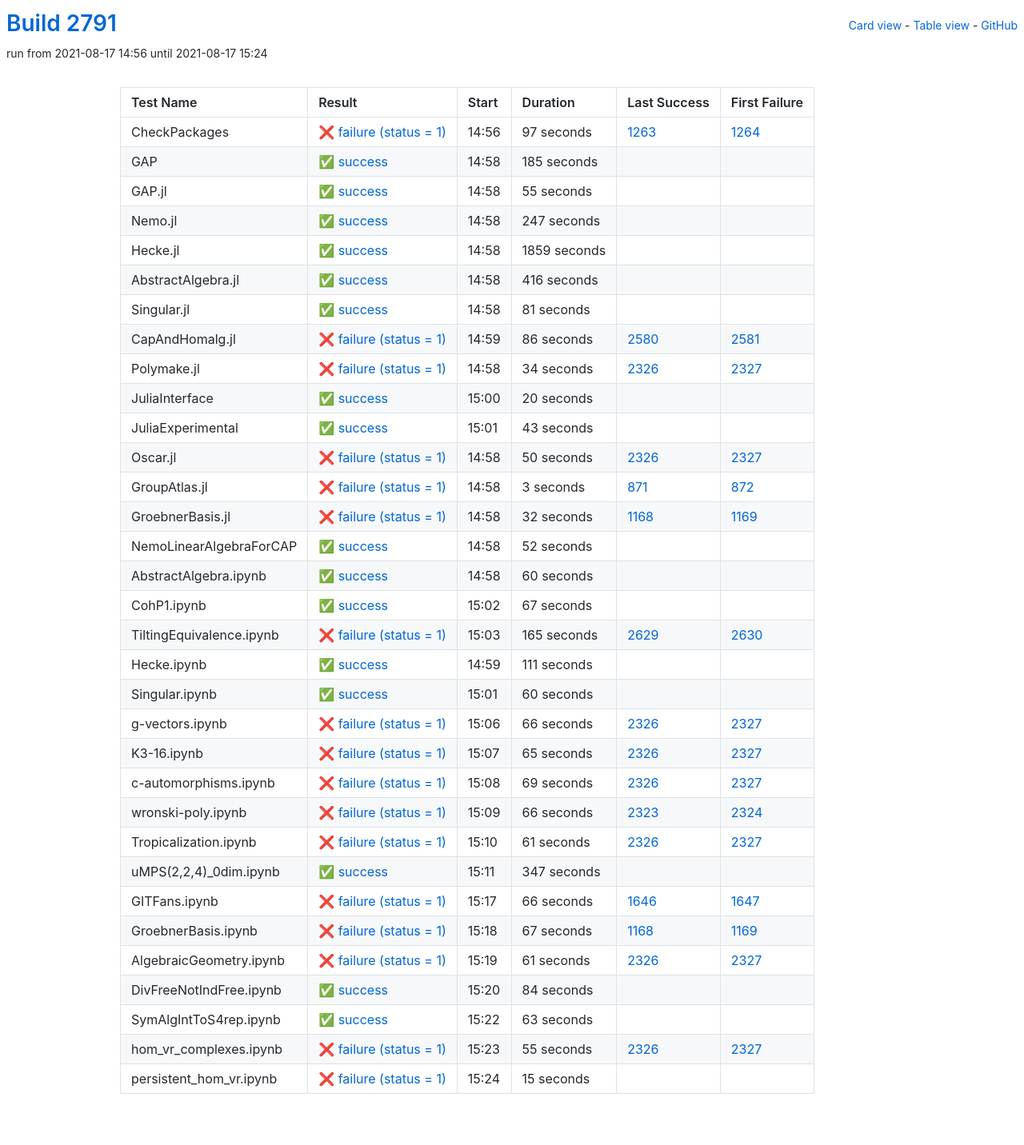
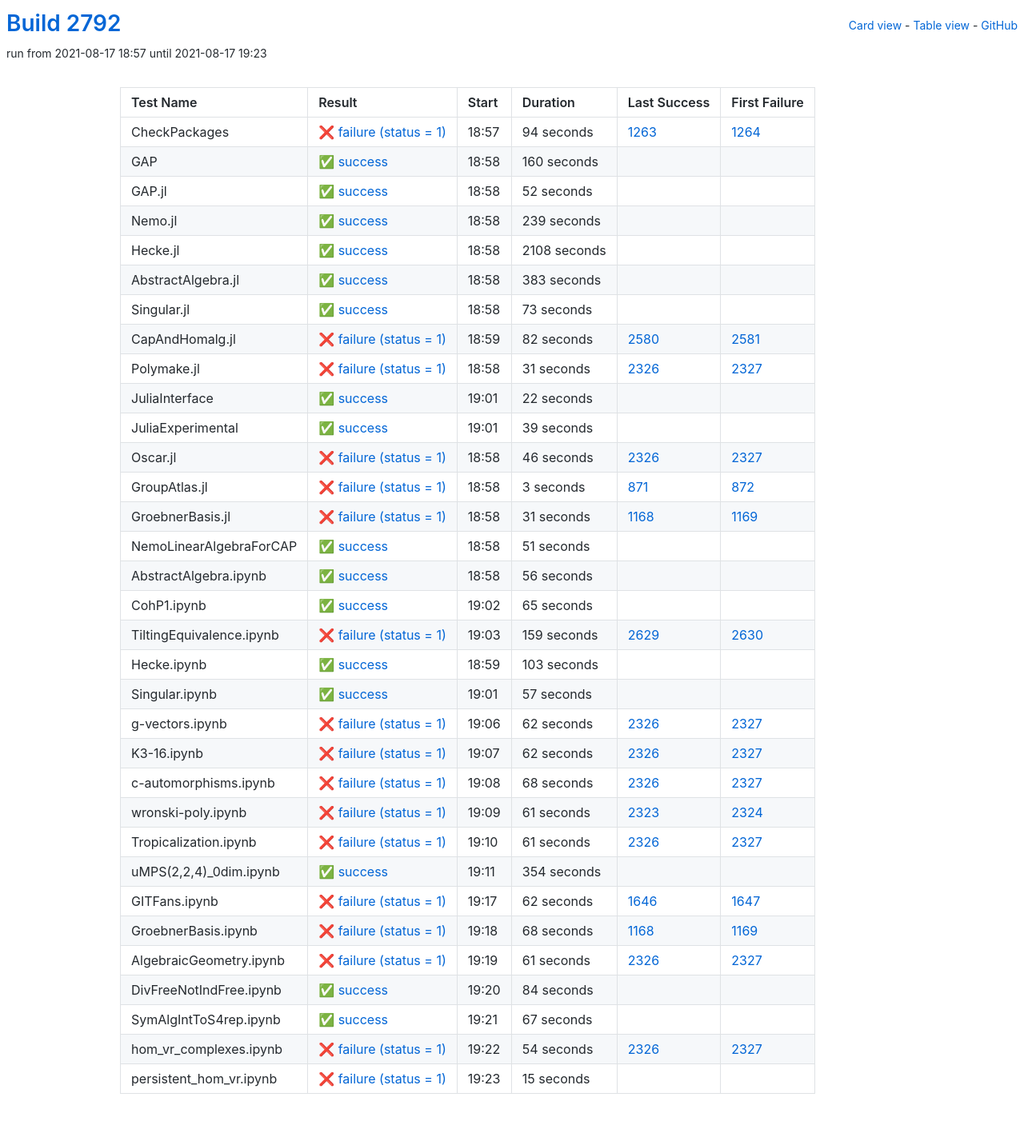
Before and after one commit to oscar-system/oscar-ci-status-stable, a Jekyll site: the page built from table.html, in a window 1280 px wide. Shown: the whole page at 80% size. Built offline with Jekyll 4.4.1, drawn with Linux system fonts in a browser that asks for light colours.

Commit message:
Build #2792

```diff
--- a/_data/ci.yml
+++ b/_data/ci.yml
@@ -1,6 +1,6 @@
 ---
-build: 2791
-build_url: https://oscarci.mathematik.uni-kl.de/job/oscar-stable/2791/
+build: 2792
+build_url: https://oscarci.mathematik.uni-kl.de/job/oscar-stable/2792/
 job: oscar-stable
 organization: oscar-system
 repo: oscar-ci-status-stable
@@ -8,152 +8,152 @@ repourl: https://github.com/oscar-system/oscar-ci-status-stable
 tests:
 - name: CheckPackages
   id: checkpackages
-  log: https://oscarci.mathematik.uni-kl.de/job/oscar-stable/2791/artifact/logs/build-2791/CheckPackages.log
-  start: 2021-08-17 14:56
+  log: https://oscarci.mathematik.uni-kl.de/job/oscar-stable/2792/artifact/logs/build-2792/CheckPackages.log
+  start: 2021-08-17 18:57
   success: false
   exitcode: 1
   status: failure
-  duration: 97
+  duration: 94
   last_success: 1263
   last_success_url: https://oscarci.mathematik.uni-kl.de/job/oscar-stable/1263/
   first_failure: 1264
   first_failure_url: https://oscarci.mathematik.uni-kl.de/job/oscar-stable/1264/
 - name: GAP
   id: gap
-  log: https://oscarci.mathematik.uni-kl.de/job/oscar-stable/2791/artifact/logs/build-2791/GAP.log
-  start: 2021-08-17 14:58
+  log: https://oscarci.mathematik.uni-kl.de/job/oscar-stable/2792/artifact/logs/build-2792/GAP.log
+  start: 2021-08-17 18:58
   success: true
   exitcode: 0
   status: success
-  duration: 185
+  duration: 160
   last_success: false
   last_success_url:
   first_failure: false
   first_failure_url:
 - name: GAP.jl
   id: gap-jl
-  log: https://oscarci.mathematik.uni-kl.de/job/oscar-stable/2791/artifact/logs/build-2791/GAP.jl.log
-  start: 2021-08-17 14:58
+  log: https://oscarci.mathematik.uni-kl.de/job/oscar-stable/2792/artifact/logs/build-2792/GAP.jl.log
+  start: 2021-08-17 18:58
   success: true
   exitcode: 0
   status: success
-  duration: 55
+  duration: 52
   last_success: false
   last_success_url:
   first_failure: false
   first_failure_url:
 - name: Nemo.jl
   id: nemo-jl
-  log: https://oscarci.mathematik.uni-kl.de/job/oscar-stable/2791/artifact/logs/build-2791/Nemo.jl.log
-  start: 2021-08-17 14:58
+  log: https://oscarci.mathematik.uni-kl.de/job/oscar-stable/2792/artifact/logs/build-2792/Nemo.jl.log
+  start: 2021-08-17 18:58
   success: true
   exitcode: 0
   status: success
-  duration: 247
+  duration: 239
   last_success: false
   last_success_url:
   first_failure: false
   first_failure_url:
 - name: Hecke.jl
   id: hecke-jl
-  log: https://oscarci.mathematik.uni-kl.de/job/oscar-stable/2791/artifact/logs/build-2791/Hecke.jl.log
-  start: 2021-08-17 14:58
+  log: https://oscarci.mathematik.uni-kl.de/job/oscar-stable/2792/artifact/logs/build-2792/Hecke.jl.log
+  start: 2021-08-17 18:58
   success: true
   exitcode: 0
   status: success
-  duration: 1859
+  duration: 2108
   last_success: false
   last_success_url:
   first_failure: false
   first_failure_url:
 - name: AbstractAlgebra.jl
   id: abstractalgebra-jl
-  log: https://oscarci.mathematik.uni-kl.de/job/oscar-stable/2791/artifact/logs/build-2791/AbstractAlgebra.jl.log
-  start: 2021-08-17 14:58
+  log: https://oscarci.mathematik.uni-kl.de/job/oscar-stable/2792/artifact/logs/build-2792/AbstractAlgebra.jl.log
+  start: 2021-08-17 18:58
   success: true
   exitcode: 0
   status: success
-  duration: 416
+  duration: 383
   last_success: false
   last_success_url:
   first_failure: false
   first_failure_url:
 - name: Singular.jl
   id: singular-jl
-  log: https://oscarci.mathematik.uni-kl.de/job/oscar-stable/2791/artifact/logs/build-2791/Singular.jl.log
-  start: 2021-08-17 14:58
+  log: https://oscarci.mathematik.uni-kl.de/job/oscar-stable/2792/artifact/logs/build-2792/Singular.jl.log
+  start: 2021-08-17 18:58
   success: true
   exitcode: 0
   status: success
-  duration: 81
+  duration: 73
   last_success: false
   last_success_url:
   first_failure: false
   first_failure_url:
 - name: CapAndHomalg.jl
   id: capandhomalg-jl
-  log: https://oscarci.mathematik.uni-kl.de/job/oscar-stable/2791/artifact/logs/build-2791/CapAndHomalg.jl.log
-  start: 2021-08-17 14:59
+  log: https://oscarci.mathematik.uni-kl.de/job/oscar-stable/2792/artifact/logs/build-2792/CapAndHomalg.jl.log
+  start: 2021-08-17 18:59
   success: false
   exitcode: 1
   status: failure
-  duration: 86
+  duration: 82
   last_success: 2580
   last_success_url: https://oscarci.mathematik.uni-kl.de/job/oscar-stable/2580/
   first_failure: 2581
   first_failure_url: https://oscarci.mathematik.uni-kl.de/job/oscar-stable/2581/
 - name: Polymake.jl
   id: polymake-jl
-  log: https://oscarci.mathematik.uni-kl.de/job/oscar-stable/2791/artifact/logs/build-2791/Polymake.jl.log
-  start: 2021-08-17 14:58
+  log: https://oscarci.mathematik.uni-kl.de/job/oscar-stable/2792/artifact/logs/build-2792/Polymake.jl.log
+  start: 2021-08-17 18:58
   success: false
   exitcode: 1
   status: failure
-  duration: 34
+  duration: 31
   last_success: 2326
   last_success_url: https://oscarci.mathematik.uni-kl.de/job/oscar-stable/2326/
   first_failure: 2327
   first_failure_url: https://oscarci.mathematik.uni-kl.de/job/oscar-stable/2327/
 - name: JuliaInterface
   id: juliainterface
-  log: https://oscarci.mathematik.uni-kl.de/job/oscar-stable/2791/artifact/logs/build-2791/JuliaInterface.log
-  start: 2021-08-17 15:00
+  log: https://oscarci.mathematik.uni-kl.de/job/oscar-stable/2792/artifact/logs/build-2792/JuliaInterface.log
+  start: 2021-08-17 19:01
   success: true
   exitcode: 0
   status: success
-  duration: 20
+  duration: 22
   last_success: false
   last_success_url:
   first_failure: false
   first_failure_url:
 - name: JuliaExperimental
   id: juliaexperimental
-  log: https://oscarci.mathematik.uni-kl.de/job/oscar-stable/2791/artifact/logs/build-2791/JuliaExperimental.log
-  start: 2021-08-17 15:01
+  log: https://oscarci.mathematik.uni-kl.de/job/oscar-stable/2792/artifact/logs/build-2792/JuliaExperimental.log
+  start: 2021-08-17 19:01
   success: true
   exitcode: 0
   status: success
-  duration: 43
+  duration: 39
   last_success: false
   last_success_url:
   first_failure: false
   first_failure_url:
 - name: Oscar.jl
   id: oscar-jl
-  log: https://oscarci.mathematik.uni-kl.de/job/oscar-stable/2791/artifact/logs/build-2791/Oscar.jl.log
-  start: 2021-08-17 14:58
+  log: https://oscarci.mathematik.uni-kl.de/job/oscar-stable/2792/artifact/logs/build-2792/Oscar.jl.log
+  start: 2021-08-17 18:58
   success: false
   exitcode: 1
   status: failure
-  duration: 50
+  duration: 46
   last_success: 2326
   last_success_url: https://oscarci.mathematik.uni-kl.de/job/oscar-stable/2326/
   first_failure: 2327
   first_failure_url: https://oscarci.mathematik.uni-kl.de/job/oscar-stable/2327/
 - name: GroupAtlas.jl
   id: groupatlas-jl
-  log: https://oscarci.mathematik.uni-kl.de/job/oscar-stable/2791/artifact/logs/build-2791/GroupAtlas.jl.log
-  start: 2021-08-17 14:58
+  log: https://oscarci.mathematik.uni-kl.de/job/oscar-stable/2792/artifact/logs/build-2792/GroupAtlas.jl.log
+  start: 2021-08-17 18:58
   success: false
   exitcode: 1
   status: failure
@@ -164,140 +164,140 @@ tests:
   first_failure_url: https://oscarci.mathematik.uni-kl.de/job/oscar-stable/872/
 - name: GroebnerBasis.jl
   id: groebnerbasis-jl
-  log: https://oscarci.mathematik.uni-kl.de/job/oscar-stable/2791/artifact/logs/build-2791/GroebnerBasis.jl.log
-  start: 2021-08-17 14:58
+  log: https://oscarci.mathematik.uni-kl.de/job/oscar-stable/2792/artifact/logs/build-2792/GroebnerBasis.jl.log
+  start: 2021-08-17 18:58
   success: false
   exitcode: 1
   status: failure
-  duration: 32
+  duration: 31
   last_success: 1168
   last_success_url: https://oscarci.mathematik.uni-kl.de/job/oscar-stable/1168/
   first_failure: 1169
   first_failure_url: https://oscarci.mathematik.uni-kl.de/job/oscar-stable/1169/
 - name: NemoLinearAlgebraForCAP
   id: nemolinearalgebraforcap
-  log: https://oscarci.mathematik.uni-kl.de/job/oscar-stable/2791/artifact/logs/build-2791/NemoLinearAlgebraForCAP.log
-  start: 2021-08-17 14:58
+  log: https://oscarci.mathematik.uni-kl.de/job/oscar-stable/2792/artifact/logs/build-2792/NemoLinearAlgebraForCAP.log
+  start: 2021-08-17 18:58
   success: true
   exitcode: 0
   status: success
-  duration: 52
+  duration: 51
   last_success: false
   last_success_url:
   first_failure: false
   first_failure_url:
 - name: AbstractAlgebra.ipynb
   id: abstractalgebra-ipynb
-  log: https://oscarci.mathematik.uni-kl.de/job/oscar-stable/2791/artifact/logs/build-2791/AbstractAlgebra.ipynb.log
-  start: 2021-08-17 14:58
+  log: https://oscarci.mathematik.uni-kl.de/job/oscar-stable/2792/artifact/logs/build-2792/AbstractAlgebra.ipynb.log
+  start: 2021-08-17 18:58
   success: true
   exitcode: 0
   status: success
-  duration: 60
+  duration: 56
   last_success: false
   last_success_url:
   first_failure: false
   first_failure_url:
 - name: CohP1.ipynb
   id: cohp1-ipynb
-  log: https://oscarci.mathematik.uni-kl.de/job/oscar-stable/2791/artifact/logs/build-2791/CohP1.ipynb.log
-  start: 2021-08-17 15:02
+  log: https://oscarci.mathematik.uni-kl.de/job/oscar-stable/2792/artifact/logs/build-2792/CohP1.ipynb.log
+  start: 2021-08-17 19:02
   success: true
   exitcode: 0
   status: success
-  duration: 67
+  duration: 65
   last_success: false
   last_success_url:
   first_failure: false
   first_failure_url:
 - name: TiltingEquivalence.ipynb
   id: tiltingequivalence-ipynb
-  log: https://oscarci.mathematik.uni-kl.de/job/oscar-stable/2791/artifact/logs/build-2791/TiltingEquivalence.ipynb.log
-  start: 2021-08-17 15:03
+  log: https://oscarci.mathematik.uni-kl.de/job/oscar-stable/2792/artifact/logs/build-2792/TiltingEquivalence.ipynb.log
+  start: 2021-08-17 19:03
   success: false
   exitcode: 1
   status: failure
-  duration: 165
+  duration: 159
   last_success: 2629
   last_success_url: https://oscarci.mathematik.uni-kl.de/job/oscar-stable/2629/
   first_failure: 2630
   first_failure_url: https://oscarci.mathematik.uni-kl.de/job/oscar-stable/2630/
 - name: Hecke.ipynb
   id: hecke-ipynb
-  log: https://oscarci.mathematik.uni-kl.de/job/oscar-stable/2791/artifact/logs/build-2791/Hecke.ipynb.log
-  start: 2021-08-17 14:59
+  log: https://oscarci.mathematik.uni-kl.de/job/oscar-stable/2792/artifact/logs/build-2792/Hecke.ipynb.log
+  start: 2021-08-17 18:59
   success: true
   exitcode: 0
   status: success
-  duration: 111
+  duration: 103
   last_success: false
   last_success_url:
   first_failure: false
   first_failure_url:
 - name: Singular.ipynb
   id: singular-ipynb
-  log: https://oscarci.mathematik.uni-kl.de/job/oscar-stable/2791/artifact/logs/build-2791/Singular.ipynb.log
-  start: 2021-08-17 15:01
+  log: https://oscarci.mathematik.uni-kl.de/job/oscar-stable/2792/artifact/logs/build-2792/Singular.ipynb.log
+  start: 2021-08-17 19:01
   success: true
   exitcode: 0
   status: success
-  duration: 60
+  duration: 57
   last_success: false
   last_success_url:
   first_failure: false
   first_failure_url:
 - name: g-vectors.ipynb
   id: g-vectors-ipynb
-  log: https://oscarci.mathematik.uni-kl.de/job/oscar-stable/2791/artifact/logs/build-2791/g-vectors.ipynb.log
-  start: 2021-08-17 15:06
+  log: https://oscarci.mathematik.uni-kl.de/job/oscar-stable/2792/artifact/logs/build-2792/g-vectors.ipynb.log
+  start: 2021-08-17 19:06
   success: false
   exitcode: 1
   status: failure
-  duration: 66
+  duration: 62
   last_success: 2326
   last_success_url: https://oscarci.mathematik.uni-kl.de/job/oscar-stable/2326/
   first_failure: 2327
   first_failure_url: https://oscarci.mathematik.uni-kl.de/job/oscar-stable/2327/
 - name: K3-16.ipynb
   id: k3-16-ipynb
-  log: https://oscarci.mathematik.uni-kl.de/job/oscar-stable/2791/artifact/logs/build-2791/K3-16.ipynb.log
-  start: 2021-08-17 15:07
+  log: https://oscarci.mathematik.uni-kl.de/job/oscar-stable/2792/artifact/logs/build-2792/K3-16.ipynb.log
+  start: 2021-08-17 19:07
   success: false
   exitcode: 1
   status: failure
-  duration: 65
+  duration: 62
   last_success: 2326
   last_success_url: https://oscarci.mathematik.uni-kl.de/job/oscar-stable/2326/
   first_failure: 2327
   first_failure_url: https://oscarci.mathematik.uni-kl.de/job/oscar-stable/2327/
 - name: c-automorphisms.ipynb
   id: c-automorphisms-ipynb
-  log: https://oscarci.mathematik.uni-kl.de/job/oscar-stable/2791/artifact/logs/build-2791/c-automorphisms.ipynb.log
-  start: 2021-08-17 15:08
+  log: https://oscarci.mathematik.uni-kl.de/job/oscar-stable/2792/artifact/logs/build-2792/c-automorphisms.ipynb.log
+  start: 2021-08-17 19:08
   success: false
   exitcode: 1
   status: failure
-  duration: 69
+  duration: 68
   last_success: 2326
   last_success_url: https://oscarci.mathematik.uni-kl.de/job/oscar-stable/2326/
   first_failure: 2327
   first_failure_url: https://oscarci.mathematik.uni-kl.de/job/oscar-stable/2327/
 - name: wronski-poly.ipynb
   id: wronski-poly-ipynb
-  log: https://oscarci.mathematik.uni-kl.de/job/oscar-stable/2791/artifact/logs/build-2791/wronski-poly.ipynb.log
-  start: 2021-08-17 15:09
+  log: https://oscarci.mathematik.uni-kl.de/job/oscar-stable/2792/artifact/logs/build-2792/wronski-poly.ipynb.log
+  start: 2021-08-17 19:09
   success: false
   exitcode: 1
   status: failure
-  duration: 66
+  duration: 61
   last_success: 2323
   last_success_url: https://oscarci.mathematik.uni-kl.de/job/oscar-stable/2323/
   first_failure: 2324
   first_failure_url: https://oscarci.mathematik.uni-kl.de/job/oscar-stable/2324/
 - name: Tropicalization.ipynb
   id: tropicalization-ipynb
-  log: https://oscarci.mathematik.uni-kl.de/job/oscar-stable/2791/artifact/logs/build-2791/Tropicalization.ipynb.log
-  start: 2021-08-17 15:10
+  log: https://oscarci.mathematik.uni-kl.de/job/oscar-stable/2792/artifact/logs/build-2792/Tropicalization.ipynb.log
+  start: 2021-08-17 19:10
   success: false
   exitcode: 1
   status: failure
@@ -308,44 +308,44 @@ tests:
   first_failure_url: https://oscarci.mathematik.uni-kl.de/job/oscar-stable/2327/
 - name: uMPS(2,2,4)_0dim.ipynb
   id: umps-2-2-4-0dim-ipynb
-  log: https://oscarci.mathematik.uni-kl.de/job/oscar-stable/2791/artifact/logs/build-2791/uMPS-2-2-4-_0dim.ipynb.log
-  start: 2021-08-17 15:11
+  log: https://oscarci.mathematik.uni-kl.de/job/oscar-stable/2792/artifact/logs/build-2792/uMPS-2-2-4-_0dim.ipynb.log
+  start: 2021-08-17 19:11
   success: true
   exitcode: 0
   status: success
-  duration: 347
+  duration: 354
   last_success: false
   last_success_url:
   first_failure: false
   first_failure_url:
 - name: GITFans.ipynb
   id: gitfans-ipynb
-  log: https://oscarci.mathematik.uni-kl.de/job/oscar-stable/2791/artifact/logs/build-2791/GITFans.ipynb.log
-  start: 2021-08-17 15:17
+  log: https://oscarci.mathematik.uni-kl.de/job/oscar-stable/2792/artifact/logs/build-2792/GITFans.ipynb.log
+  start: 2021-08-17 19:17
   success: false
   exitcode: 1
   status: failure
-  duration: 66
+  duration: 62
   last_success: 1646
   last_success_url: https://oscarci.mathematik.uni-kl.de/job/oscar-stable/1646/
   first_failure: 1647
   first_failure_url: https://oscarci.mathematik.uni-kl.de/job/oscar-stable/1647/
 - name: GroebnerBasis.ipynb
   id: groebnerbasis-ipynb
-  log: https://oscarci.mathematik.uni-kl.de/job/oscar-stable/2791/artifact/logs/build-2791/GroebnerBasis.ipynb.log
-  start: 2021-08-17 15:18
+  log: https://oscarci.mathematik.uni-kl.de/job/oscar-stable/2792/artifact/logs/build-2792/GroebnerBasis.ipynb.log
+  start: 2021-08-17 19:18
   success: false
   exitcode: 1
   status: failure
-  duration: 67
+  duration: 68
   last_success: 1168
   last_success_url: https://oscarci.mathematik.uni-kl.de/job/oscar-stable/1168/
   first_failure: 1169
   first_failure_url: https://oscarci.mathematik.uni-kl.de/job/oscar-stable/1169/
 - name: AlgebraicGeometry.ipynb
   id: algebraicgeometry-ipynb
-  log: https://oscarci.mathematik.uni-kl.de/job/oscar-stable/2791/artifact/logs/build-2791/AlgebraicGeometry.ipynb.log
-  start: 2021-08-17 15:19
+  log: https://oscarci.mathematik.uni-kl.de/job/oscar-stable/2792/artifact/logs/build-2792/AlgebraicGeometry.ipynb.log
+  start: 2021-08-17 19:19
   success: false
   exitcode: 1
   status: failure
@@ -356,8 +356,8 @@ tests:
   first_failure_url: https://oscarci.mathematik.uni-kl.de/job/oscar-stable/2327/
 - name: DivFreeNotIndFree.ipynb
   id: divfreenotindfree-ipynb
-  log: https://oscarci.mathematik.uni-kl.de/job/oscar-stable/2791/artifact/logs/build-2791/DivFreeNotIndFree.ipynb.log
-  start: 2021-08-17 15:20
+  log: https://oscarci.mathematik.uni-kl.de/job/oscar-stable/2792/artifact/logs/build-2792/DivFreeNotIndFree.ipynb.log
+  start: 2021-08-17 19:20
   success: true
   exitcode: 0
   status: success
@@ -368,32 +368,32 @@ tests:
   first_failure_url:
 - name: SymAlgIntToS4rep.ipynb
   id: symalginttos4rep-ipynb
-  log: https://oscarci.mathematik.uni-kl.de/job/oscar-stable/2791/artifact/logs/build-2791/SymAlgIntToS4rep.ipynb.log
-  start: 2021-08-17 15:22
+  log: https://oscarci.mathematik.uni-kl.de/job/oscar-stable/2792/artifact/logs/build-2792/SymAlgIntToS4rep.ipynb.log
+  start: 2021-08-17 19:21
   success: true
   exitcode: 0
   status: success
-  duration: 63
+  duration: 67
   last_success: false
   last_success_url:
   first_failure: false
   first_failure_url:
 - name: hom_vr_complexes.ipynb
   id: hom-vr-complexes-ipynb
-  log: https://oscarci.mathematik.uni-kl.de/job/oscar-stable/2791/artifact/logs/build-2791/hom_vr_complexes.ipynb.log
-  start: 2021-08-17 15:23
+  log: https://oscarci.mathematik.uni-kl.de/job/oscar-stable/2792/artifact/logs/build-2792/hom_vr_complexes.ipynb.log
+  start: 2021-08-17 19:22
   success: false
   exitcode: 1
   status: failure
-  duration: 55
+  duration: 54
   last_success: 2326
   last_success_url: https://oscarci.mathematik.uni-kl.de/job/oscar-stable/2326/
   first_failure: 2327
   first_failure_url: https://oscarci.mathematik.uni-kl.de/job/oscar-stable/2327/
 - name: persistent_hom_vr.ipynb
   id: persistent-hom-vr-ipynb
-  log: https://oscarci.mathematik.uni-kl.de/job/oscar-stable/2791/artifact/logs/build-2791/persistent_hom_vr.ipynb.log
-  start: 2021-08-17 15:24
+  log: https://oscarci.mathematik.uni-kl.de/job/oscar-stable/2792/artifact/logs/build-2792/persistent_hom_vr.ipynb.log
+  start: 2021-08-17 19:23
   success: false
   exitcode: 1
   status: failure
```
Also changed, not shown: README.md.
